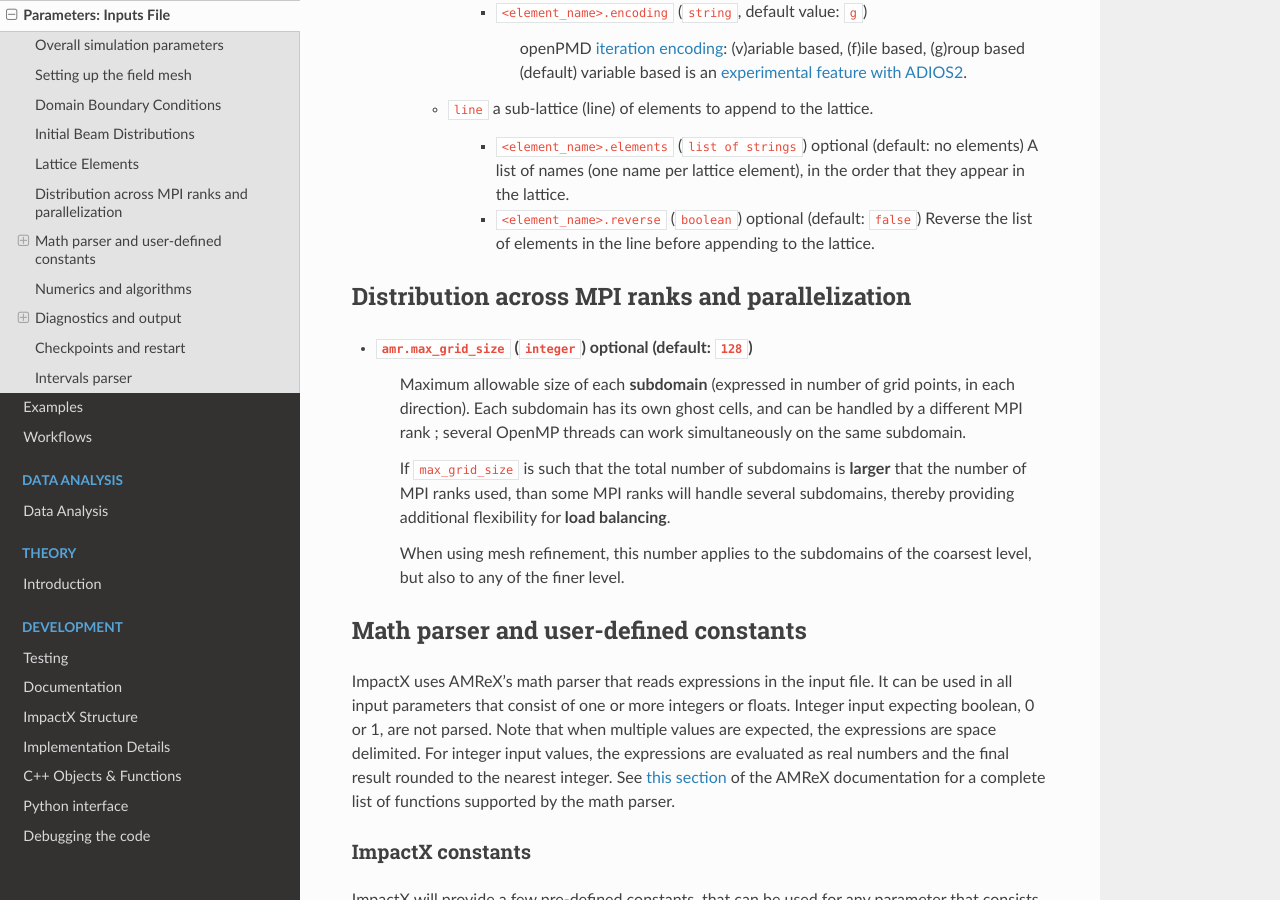
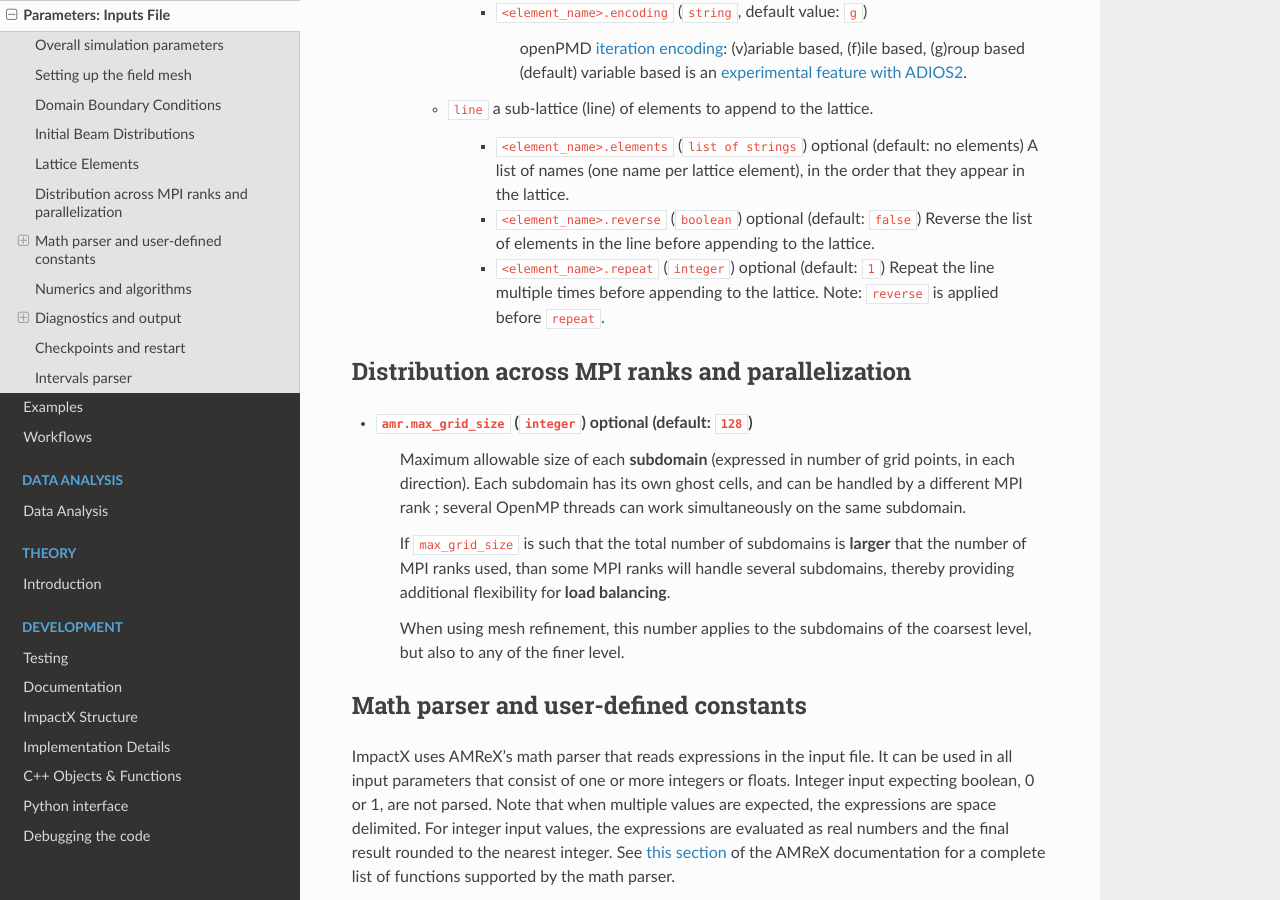
Before and after one commit to ECP-WarpX/impactx, a Sphinx documentation site: the page built from docs/source/usage/parameters.rst, in a window 1280 px wide and 900 px high, scrolled down 10458 px. Built offline with Sphinx 7.4.7 and the Read the Docs theme 2.0.0, drawn with Linux system fonts in a browser that asks for light colours; pages that are not in the unit, such as notebooks, are missing from menus.

Commit message:
Line Element: Repeat Option
Adds an option to the `"line"` element to be repeated
multiple times (default: 1). This is the same as our
Python input to do `N * [elementA, elementB, elementC]`.

```diff
--- a/docs/source/usage/parameters.rst
+++ b/docs/source/usage/parameters.rst
@@ -460,6 +460,10 @@ Lattice Elements
             * ``<element_name>.reverse`` (``boolean``) optional (default: ``false``)
               Reverse the list of elements in the line before appending to the lattice.
 
+            * ``<element_name>.repeat`` (``integer``) optional (default: ``1``)
+              Repeat the line multiple times before appending to the lattice.
+              Note: ``reverse`` is applied before ``repeat``.
+
 
 .. _running-cpp-parameters-parallelization:
 
```
Also changed, not shown: 2 other files.
